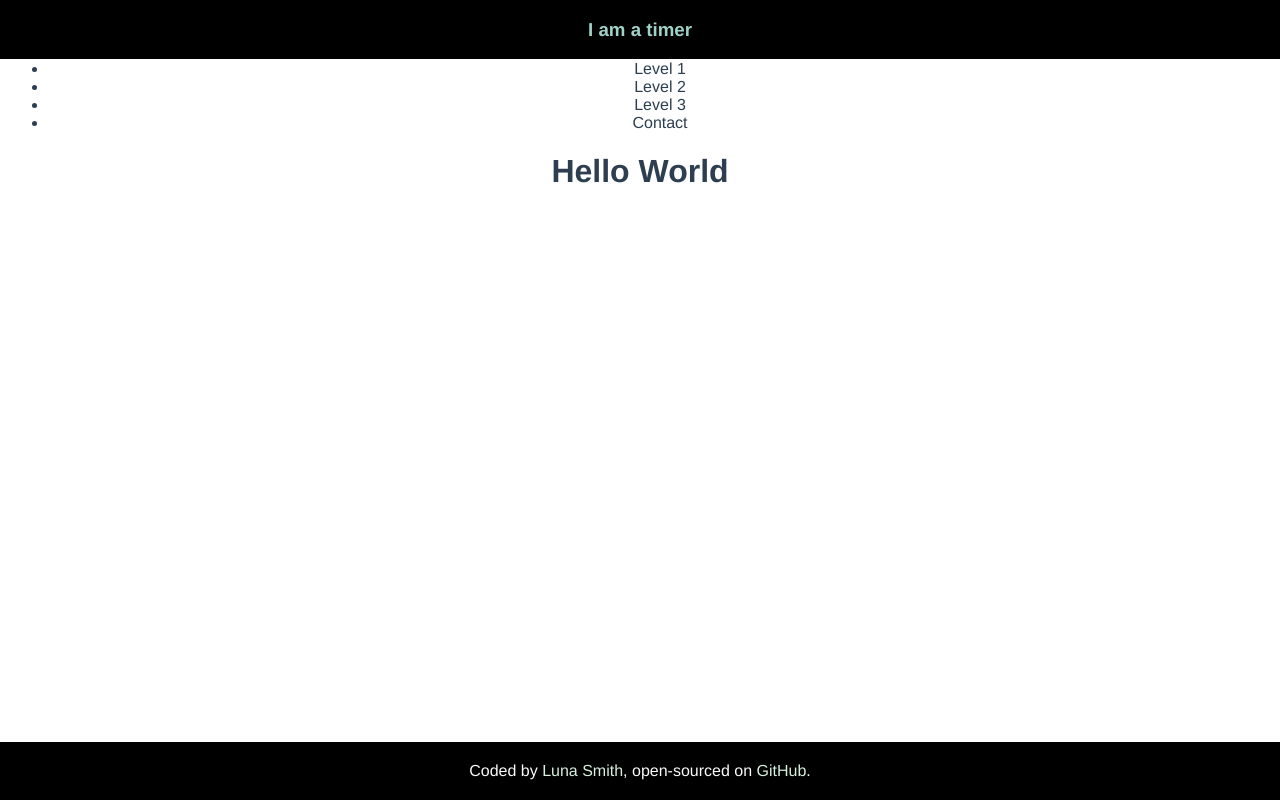
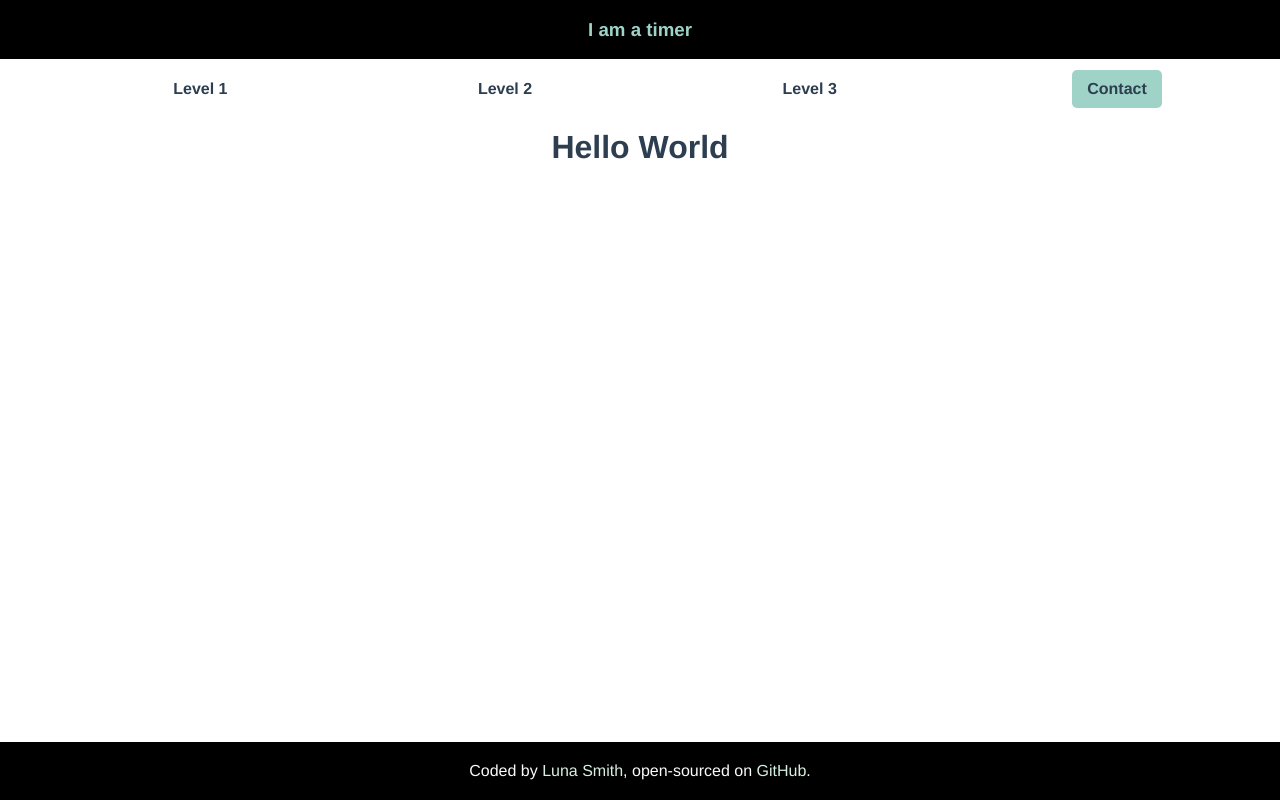
Before and after one commit to Lu-Smith/memory_game_vue, a Vue app: page / in a window 1280 px wide. Built offline with nearby package versions, Linux system fonts and the light colour scheme.

Commit message:
Updated MainHeader.vue

```diff
--- a/src/components/Header/MainHeader.vue
+++ b/src/components/Header/MainHeader.vue
@@ -9,7 +9,7 @@
     <li>
         Level 3
     </li>
-    <li>
+    <li class="contactLink">
         Contact
     </li>
   </ul>
@@ -22,5 +22,34 @@ export default {
 </script>
 
 <style>
+ul {
+    list-style: none;
+    display: flex;
+    flex-direction: row;
+    align-items: center;
+    justify-content: space-around;
+    padding-top: 10px;
+}
+
+li {
+    padding: 10px 15px;
+    border-radius: 5px;
+    transition: all 200ms ease;
+    font-weight: 800;
+}
+
+li:hover {
+    background: #9fd3c7;
+    box-shadow: 3px 3px 3px rgba(0, 0, 0, 0.2);
+}
+
+.contactLink {
+    background: #9fd3c7;
+}
+
+.contactLink:hover {
+    background: #57746d;
+    color: white;
+}
 
 </style>
```
